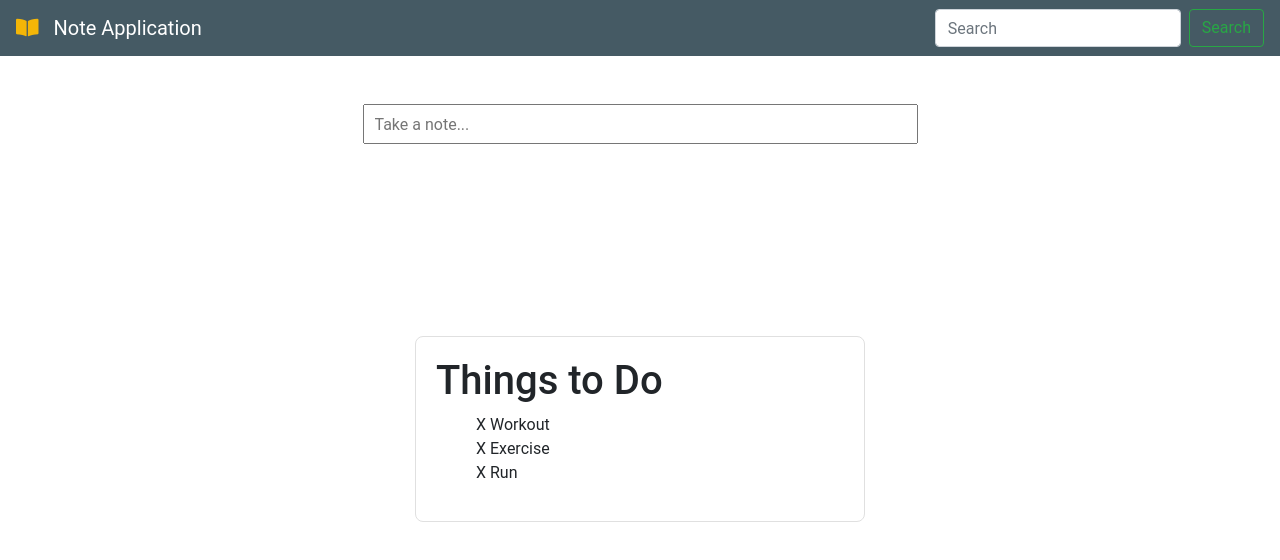
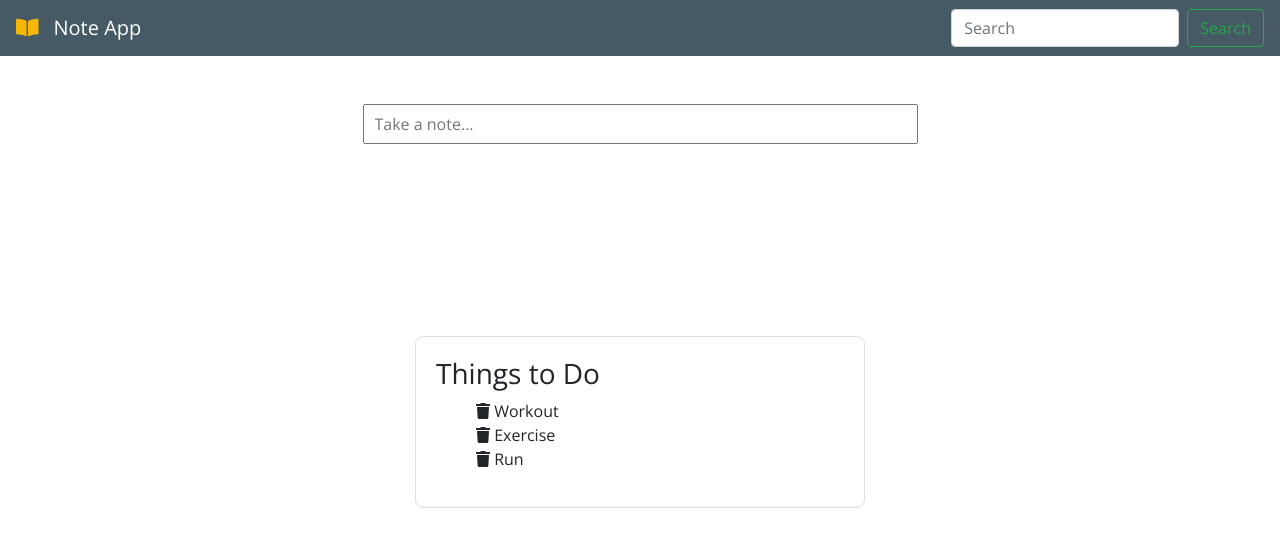
Before and after one commit to thomaschsu/todoapp, a plain HTML site: page index.html in a window 1280 px wide. Drawn offline with nearby package versions, Linux system fonts and the light colour scheme.

Commit message:
Modified js, css, html

```diff
--- a/assets/css/style.css
+++ b/assets/css/style.css
@@ -1,5 +1,5 @@
 body {
-    font-family: 'Roboto', sans-serif;
+    font-family: 'Open Sans', sans-serif;
 }
 
 ul {
--- a/assets/js/app.js
+++ b/assets/js/app.js
@@ -18,7 +18,7 @@ $('input[type="text"]').keypress(function(event){
     if(event.which === 13) {
         let toDo = $(this).val();
         $(this).val('');
-        $('ul').append('<li><span>X</span> ' + toDo + '</li>');
+        $('ul').append('<li><span><i class="fas fa-trash"></i></span> ' + toDo + '</li>');
     }
 });
 
--- a/index.html
+++ b/index.html
@@ -8,6 +8,7 @@
         <meta name="viewport" content="width=device-width, initial-scale=1">
         <link rel="stylesheet" href="https://stackpath.bootstrapcdn.com/bootstrap/4.3.1/css/bootstrap.min.css"
             integrity="sha384-ggOyR0iXCbMQv3Xipma34MD+dH/1fQ784/j6cY/iJTQUOhcWr7x9JvoRxT2MZw1T" crossorigin="anonymous">
+        <link href="https://fonts.googleapis.com/css?family=Open+Sans" rel="stylesheet">
         <link rel="stylesheet" href="assets/css/style.css">
         <link rel="stylesheet" href="https://use.fontawesome.com/releases/v5.8.1/css/all.css"
             integrity="sha384-50oBUHEmvpQ+1lW4y57PTFmhCaXp0ML5d60M1M7uH2+nqUivzIebhndOJK28anvf" crossorigin="anonymous">
@@ -15,7 +16,7 @@
     </head>
     <body>
         <nav class="navbar text-white">
-            <a class="navbar-brand"><i class="fas fa-book-open"></i>Note Application</a>
+            <a class="navbar-brand"><i class="fas fa-book-open"></i>Note App</a>
             <form class="form-inline">
                 <input class="form-control mr-sm-2" type="search" placeholder="Search" aria-label="Search">
                 <button class="btn btn-outline-success my-2 my-sm-0" type="submit">Search</button>
@@ -25,11 +26,11 @@
             <input type="text" placeholder="Take a note...">
         </div>
         <div id="notearea">
-            <h1>Things to Do</h1>
+            <h3>Things to Do</h3>
             <ul>
-                <li><span>X</span> Workout</li>
-                <li><span>X</span> Exercise</li>
-                <li><span>X</span> Run</li>
+                <li><span><i class="fas fa-trash"></i></span> Workout</li>
+                <li><span><i class="fas fa-trash"></i></span> Exercise</li>
+                <li><span><i class="fas fa-trash"></i></span> Run</li>
             </ul>
         </div>
         <script type="text/javascript" src="assets/js/app.js"></script>
```
